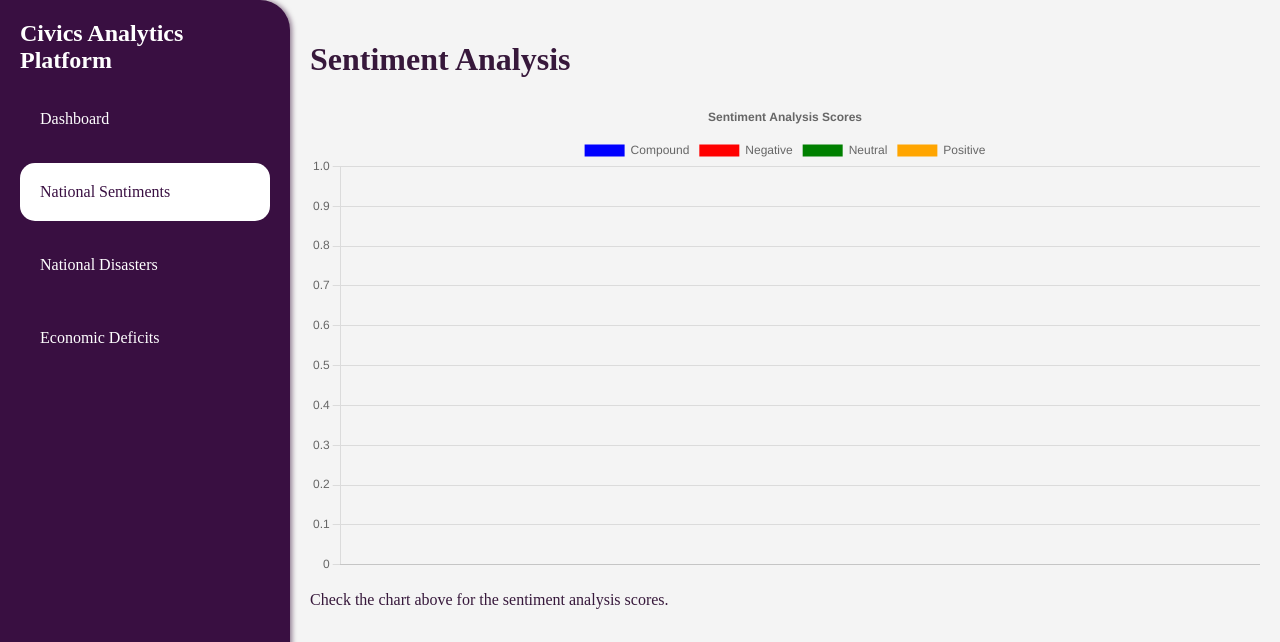
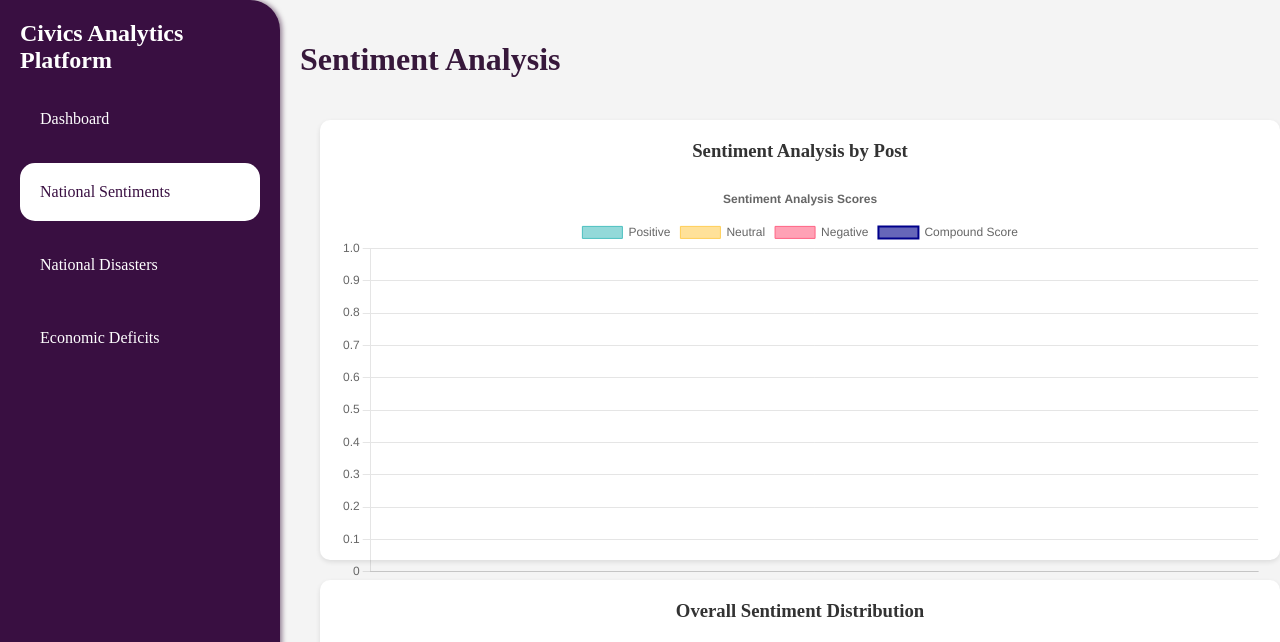
Before and after one commit to Blue4819/Civics-Analytics-Platform, a Flask app: page /nationalsentiments in a window 1280 px wide. Shown: the top 642 px of the page. Run offline with Flask 3, Linux system fonts and the light colour scheme; a database or web service that is not in the repository returns one stand-in record (values such as "Sample title"); data that the repository does not hold is empty.

Commit message:
Modified National Sentiments Graphs

```diff
--- a/frontend/templates/nationalsentiments.html
+++ b/frontend/templates/nationalsentiments.html
@@ -3,75 +3,136 @@
 {% block content %}
 <h1>Sentiment Analysis</h1>
 
-<!-- Include Chart.js from CDN -->
+<div class="sentiment-container">
+    <div class="chart-card wide-card">
+        <h3>Sentiment Analysis by Post</h3>
+        <canvas id="sentimentChart"></canvas>
+    </div>
+
+    <div class="chart-card">
+        <h3>Overall Sentiment Distribution</h3>
+        <canvas id="breakdownChart"></canvas>
+    </div>
+</div>
+
 <script src="https://cdn.jsdelivr.net/npm/chart.js"></script>
+<script>
+    const redditData = {{ reddit_data | tojson }};
 
-<!-- Canvas for the chart -->
-<canvas id="sentimentChart" width="400" height="200"></canvas>
-
-<script>
-    // Data from your backend (converted to JSON)
-    const redditData = {{ reddit_data | tojson }};
-    console.log(redditData);
-
-    // Extract data for the chart
-    const labels = redditData.map((_, index) => `Row ${index}`);
-    const compoundData = redditData.map(data => data.Compound);
-    const negativeData = redditData.map(data => data.Negative);
-    const neutralData = redditData.map(data => data.Neutral);
-    const positiveData = redditData.map(data => data.Positive);
-
-    // Create the bar chart using Chart.js
+    // First chart - Sentiment distribution
     const ctx = document.getElementById('sentimentChart').getContext('2d');
     new Chart(ctx, {
         type: 'bar',
         data: {
-            labels: labels, // Row labels
+            labels: redditData.map((_, index) => `Post ${index + 1}`),
             datasets: [
                 {
-                    label: 'Compound',
-                    data: compoundData,
-                    backgroundColor: 'blue',
+                    label: 'Positive',
+                    data: redditData.map(data => data.Positive),
+                    backgroundColor: 'rgba(75, 192, 192, 0.6)',
+                    borderColor: 'rgba(75, 192, 192, 1)',
+                    borderWidth: 1
+                },
+                {
+                    label: 'Neutral',
+                    data: redditData.map(data => data.Neutral),
+                    backgroundColor: 'rgba(255, 206, 86, 0.6)',
+                    borderColor: 'rgba(255, 206, 86, 1)',
+                    borderWidth: 1
                 },
                 {
                     label: 'Negative',
-                    data: negativeData,
-                    backgroundColor: 'red',
+                    data: redditData.map(data => data.Negative),
+                    backgroundColor: 'rgba(255, 99, 132, 0.6)',
+                    borderColor: 'rgba(255, 99, 132, 1)',
+                    borderWidth: 1
                 },
                 {
-                    label: 'Neutral',
-                    data: neutralData,
-                    backgroundColor: 'green',
+                    label: 'Compound Score',
+                    data: redditData.map(data => data.Compound),
+                    type: 'line',
+                    backgroundColor: 'rgba(0, 0, 139, 0.6)',
+                    borderColor: 'rgba(0, 0, 139, 1)',
+                    borderWidth: 2,
+                    fill: false
+                }
+            ]
+        },
+        options: {
+            responsive: true,
+            maintainAspectRatio: false,
+            plugins: {
+                legend: {
+                    position: 'top'
                 },
-                {
-                    label: 'Positive',
-                    data: positiveData,
-                    backgroundColor: 'orange',
-                },
-            ],
+                title: {
+                    display: true,
+                    text: 'Sentiment Analysis Scores'
+                }
+            },
+            scales: {
+                y: {
+                    beginAtZero: true
+                }
+            }
+        }
+    });
+
+    // Second chart - Pie chart (keeping the existing code)
+    const ctxBreakdown = document.getElementById('breakdownChart').getContext('2d');
+    new Chart(ctxBreakdown, {
+        type: 'pie',
+        data: {
+            labels: ['Positive', 'Neutral', 'Negative'],
+            datasets: [{
+                data: [
+                    redditData.filter(d => d.Compound > 0.05).length,
+                    redditData.filter(d => d.Compound >= -0.05 && d.Compound <= 0.05).length,
+                    redditData.filter(d => d.Compound < -0.05).length
+                ],
+                backgroundColor: [
+                    'rgba(75, 192, 192, 0.6)',
+                    'rgba(255, 206, 86, 0.6)',
+                    'rgba(255, 99, 132, 0.6)'
+                ]
+            }]
         },
         options: {
             responsive: true,
             plugins: {
                 legend: {
-                    position: 'top',
-                },
-                title: {
-                    display: true,
-                    text: 'Sentiment Analysis Scores',
-                },
-            },
-            scales: {
-                x: {
-                    stacked: true,
-                },
-                y: {
-                    stacked: false,
-                },
-            },
-        },
+                    position: 'bottom'
+                }
+            }
+        }
     });
 </script>
 
-<p>Check the chart above for the sentiment analysis scores.</p>
+<style>
+    .sentiment-container {
+        display: flex;
+        flex-direction: column;
+        gap: 20px;
+        padding: 20px;
+    }
+
+    .chart-card {
+        background-color: white;
+        border-radius: 10px;
+        box-shadow: 0 2px 5px rgba(0, 0, 0, 0.1);
+        padding: 20px;
+        width: 100%;
+    }
+
+    .wide-card {
+        height: 400px;
+    }
+
+    .chart-card h3 {
+        margin-top: 0;
+        margin-bottom: 20px;
+        color: #333;
+        text-align: center;
+    }
+</style>
 {% endblock %}
```
Also changed, not shown: frontend/templates/dashboard.html (+53 -13 lines).
